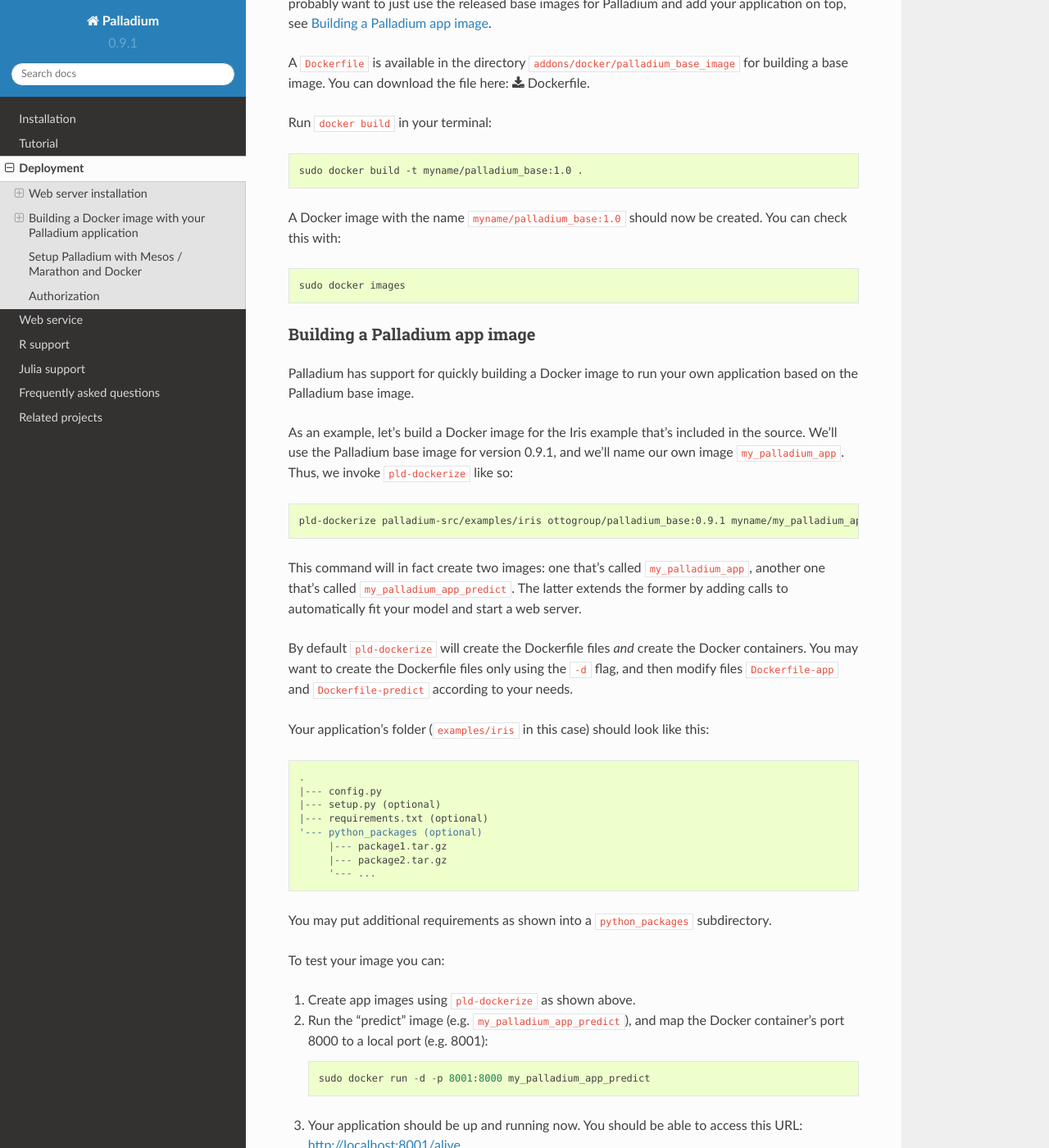
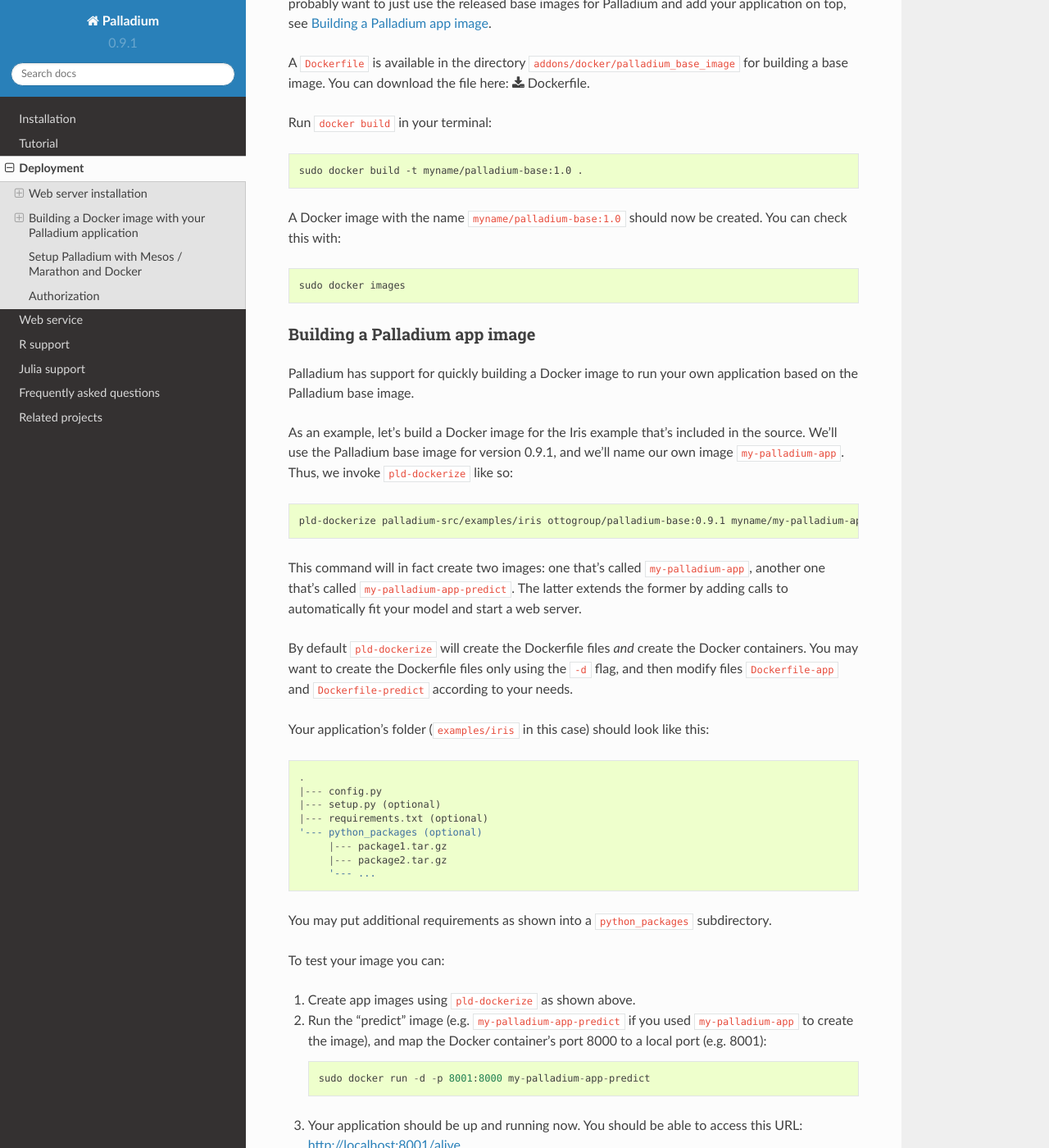
Before and after one commit to ottogroup/palladium, a Sphinx documentation site: the page built from docs/user/deployment.rst, in a window 1280 px wide and 1400 px high, scrolled down 1941 px. Shown: the whole window at 82% size. Built offline with Sphinx 7.4.7 and the Read the Docs theme 2.0.0, drawn with Linux system fonts in a browser that asks for light colours; pages that are not in the unit, such as notebooks, are missing from menus.

Commit message:
Rename images palladium_base -> palladium-base, palladium_app -> palladium-app

```diff
--- a/docs/user/deployment.rst
+++ b/docs/user/deployment.rst
@@ -123,9 +123,9 @@ Run ``docker build`` in your terminal:
 
 .. code-block:: bash
 
-  sudo docker build -t myname/palladium_base:1.0 .
+  sudo docker build -t myname/palladium-base:1.0 .
 
-A Docker image with the name ``myname/palladium_base:1.0`` should now
+A Docker image with the name ``myname/palladium-base:1.0`` should now
 be created. You can check this with:
 
 .. code-block:: bash
@@ -140,16 +140,16 @@ own application based on the Palladium base image.
 
 As an example, let's build a Docker image for the Iris example that's
 included in the source.  We'll use the Palladium base image for
-version 0.9.1, and we'll name our own image ``my_palladium_app``.
+version 0.9.1, and we'll name our own image ``my-palladium-app``.
 Thus, we invoke ``pld-dockerize`` like so:
 
 .. code-block:: bash
 
-  pld-dockerize palladium-src/examples/iris ottogroup/palladium_base:0.9.1 myname/my_palladium_app:1.0
+  pld-dockerize palladium-src/examples/iris ottogroup/palladium-base:0.9.1 myname/my-palladium-app:1.0
 
 This command will in fact create two images: one that's called
-``my_palladium_app``, another one that's called
-``my_palladium_app_predict``.  The latter extends the former by adding
+``my-palladium-app``, another one that's called
+``my-palladium-app-predict``.  The latter extends the former by adding
 calls to automatically fit your model and start a web server.
 
 By default ``pld-dockerize`` will create the Dockerfile files *and*
@@ -178,10 +178,11 @@ To test your image you can:
 
 1) Create app images using ``pld-dockerize`` as shown above.
 
-2) Run the "predict" image (e.g. ``my_palladium_app_predict``), and
-   map the Docker container's port 8000 to a local port (e.g. 8001)::
+2) Run the "predict" image (e.g. ``my-palladium-app-predict`` if you
+   used ``my-palladium-app`` to create the image), and map the Docker
+   container's port 8000 to a local port (e.g. 8001)::
 
-     sudo docker run -d -p 8001:8000 my_palladium_app_predict
+     sudo docker run -d -p 8001:8000 my-palladium-app-predict
 
 3) Your application should be up and running now.  You should be able
    to access this URL:  http://localhost:8001/alive
```
Also changed, not shown: 1 other file.
